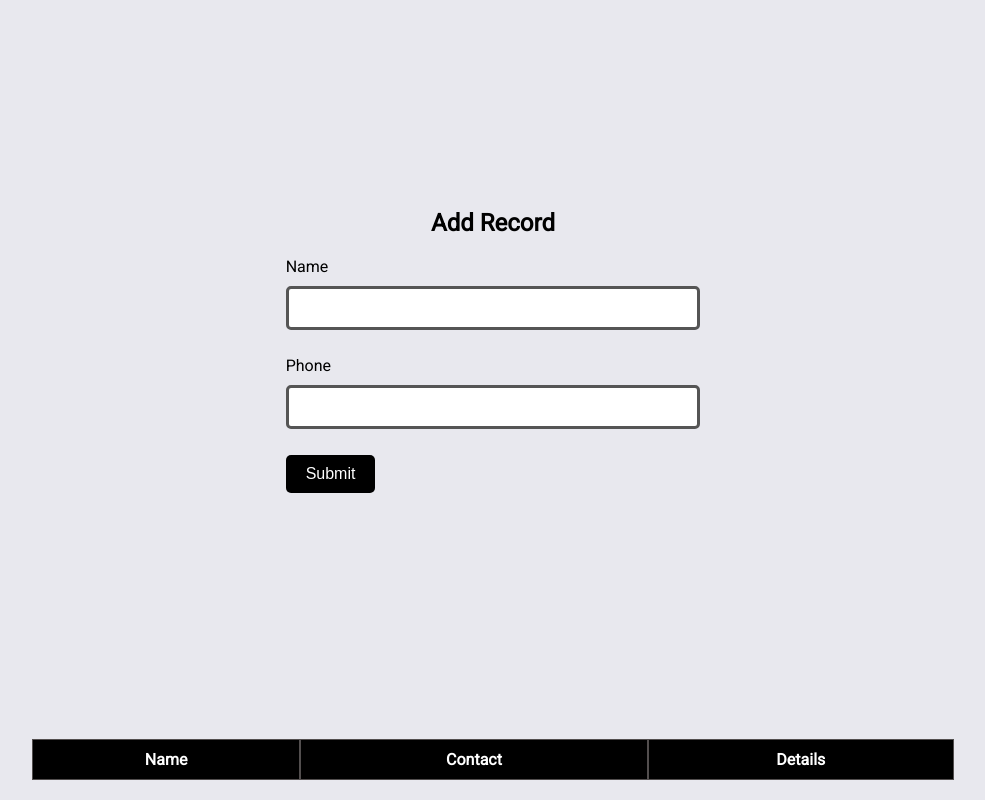
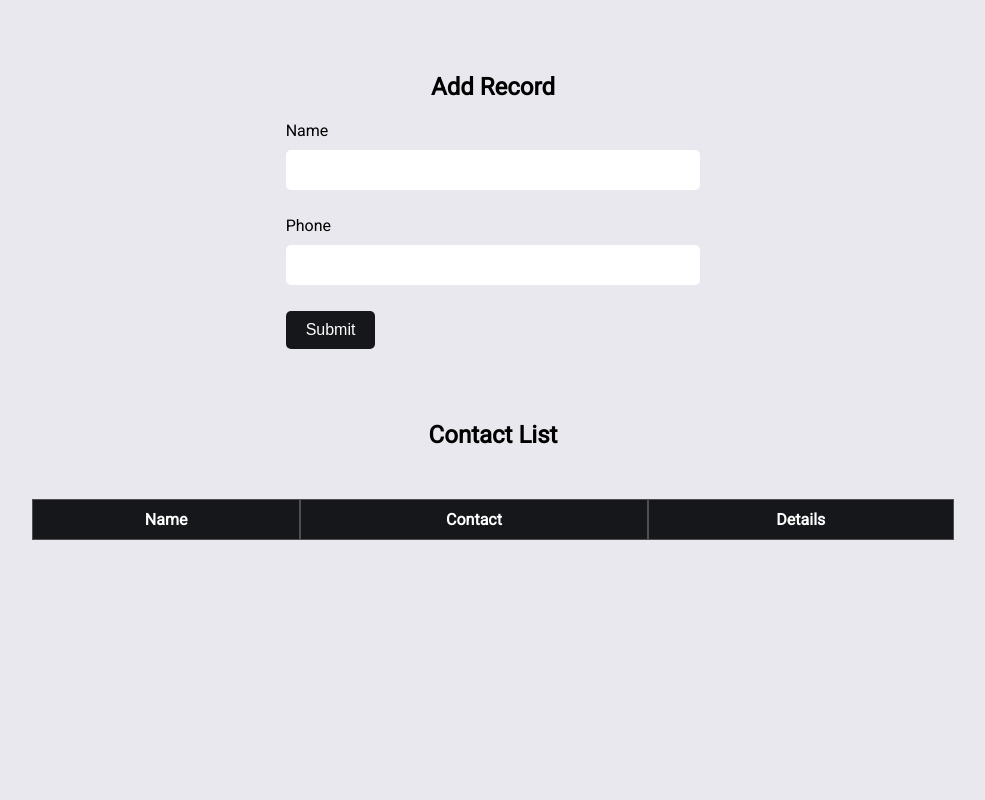
Before and after one commit to philip-helios/helios-task-1, a React (Create React App) app: page / in a window 1280 px wide. Shown: the whole page, without its empty margins (147-1132 px from the left). Built offline with nearby package versions, Linux system fonts and the light colour scheme.

Commit message:
added color variable and button color transition on hover

```diff
--- a/src/Styles/style.scss
+++ b/src/Styles/style.scss
@@ -1,6 +1,13 @@
+/* default color */
+
+$color-red: #d62d3e;
+$color-green: #22a140;
+$color-blue: #196fca;
+$color-dark: #15171a;
+
 /*style for contact form*/
 .wrapper-main {
-	min-height: 100vh;
+	min-height: 70vh;
 	width: 90%;
 	display: flex;
 	flex-direction: column;
@@ -23,25 +30,29 @@
 		padding: 10px 15px;
 		margin: 10px 0px;
 		font-size: 16px;
-		border: 3px solid #555;
+		border: 1px solid transparent;
 		border-radius: 5px;
 		box-sizing: border-box;
-	}
-	input[type=text]:focus{
-		outline: 3px solid lightblue;
-		border: none;
+		&:focus{
+			outline: 3px solid lightblue;
+			border: none;
+		}
 	}
 	label {
 		font-size: 16px;
 	}
 	.submit-button {
 		width:auto;
-		background-color: black;
+		background-color: $color-dark;
 		border: none;
 		color: white;
 		border-radius: 5px;
 		padding: 10px 20px;
 		font-size: 16px;
+		cursor: pointer;
+		&:hover {
+			background-color: rgba($color-dark,0.80);
+		}
 	}
 }
 
@@ -49,7 +60,7 @@
 	text-align: center;
 }
 .text-error {
-	color: red;
+	color: $color-red;
 }
 
 
@@ -59,7 +70,7 @@
 	display: table;
 	text-align: center;
 	width: 80%;
-	margin: 5% auto 0;
+	margin: 30px auto 0;
 	border-collapse: separate;
 	font-weight: 400;
 	margin-bottom: 20px;
@@ -87,7 +98,7 @@
 .table_header {
 	display: table-cell;
 	border: rgb(82, 78, 78) 1px solid;
-	background-color: black;
+	background-color: $color-dark;
 	color: white;
 	padding-top: 10px;
 	padding-bottom: 10px;
@@ -108,16 +119,26 @@
 	border-radius: 5px;
 	color: white;
 	border: none;
+	cursor: pointer;
 }
 .btn-details {
 	text-decoration: none;
-	background-color: #218bff;
+	background-color: $color-blue;
+	&:hover{
+		background-color: rgba($color-blue,0.75);
+	}
 }
-.red {
-	background-color: red;
+.dlt-btn {
+	background-color: $color-red;
+	&:hover{
+		background-color: rgba($color-red,0.75);
+	}
 }
-.green {
-	background-color: green;
+.edt-btn {
+	background-color: $color-green;
+	&:hover{
+		background-color: rgba($color-green,0.90);
+	}
 }
 
 .d-none {
@@ -155,7 +176,7 @@
 		display: none;
 	}
 	.th-sm-bg {
-		background-color: black;
+		background-color: $color-dark;
 		color: white;
 	}
 	.table_cell {
--- a/src/components/Details/Details.js
+++ b/src/components/Details/Details.js
@@ -94,11 +94,11 @@ const Details = () => {
                         </div>
                         <div className='table_small'>
                             <div className='table_cell th-sm-bg'>Edit</div>
-                            <div className='table_cell'><button onClick={handleEdit} className='btn green'>Edit</button></div>
+                            <div className='table_cell'><button onClick={handleEdit} className='btn dlt-btn'>Edit</button></div>
                         </div>
                         <div className='table_small'>
                             <div className='table_cell th-sm-bg'>Delete</div>
-                            <div className='table_cell'><button onClick={()=> handleDelete(`${id}`)} className='btn red'>Delete</button></div>
+                            <div className='table_cell'><button onClick={()=> handleDelete(`${id}`)} className='btn edt-btn'>Delete</button></div>
                         </div>
                     </div>
                     )
--- a/src/components/Home/Home.js
+++ b/src/components/Home/Home.js
@@ -74,6 +74,7 @@ const Home = () => {
                 >
                 </FormDefault>
             </form>
+            <h2 className='text-center'>Contact List</h2>
             <div className="table" id="results">
                 <div className='theader'>
                     <div className='table_header'>Name</div>
```
